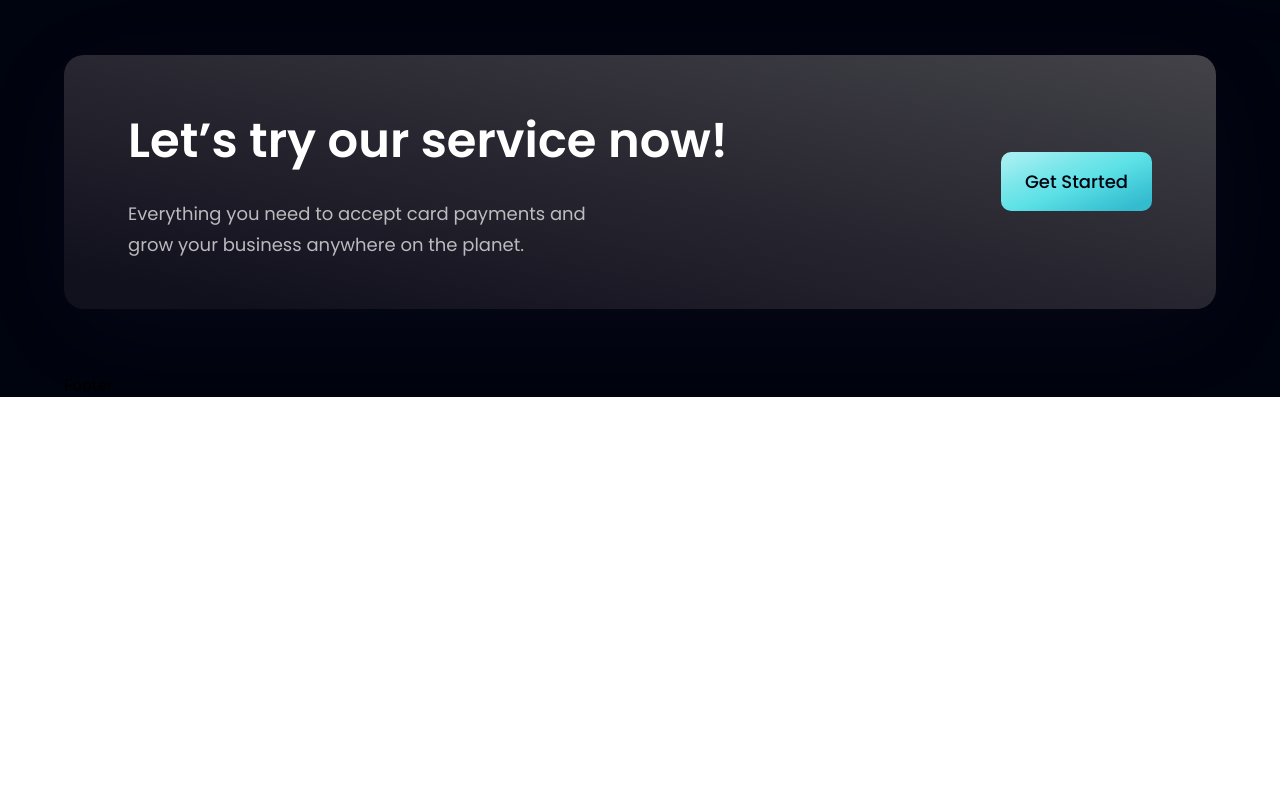
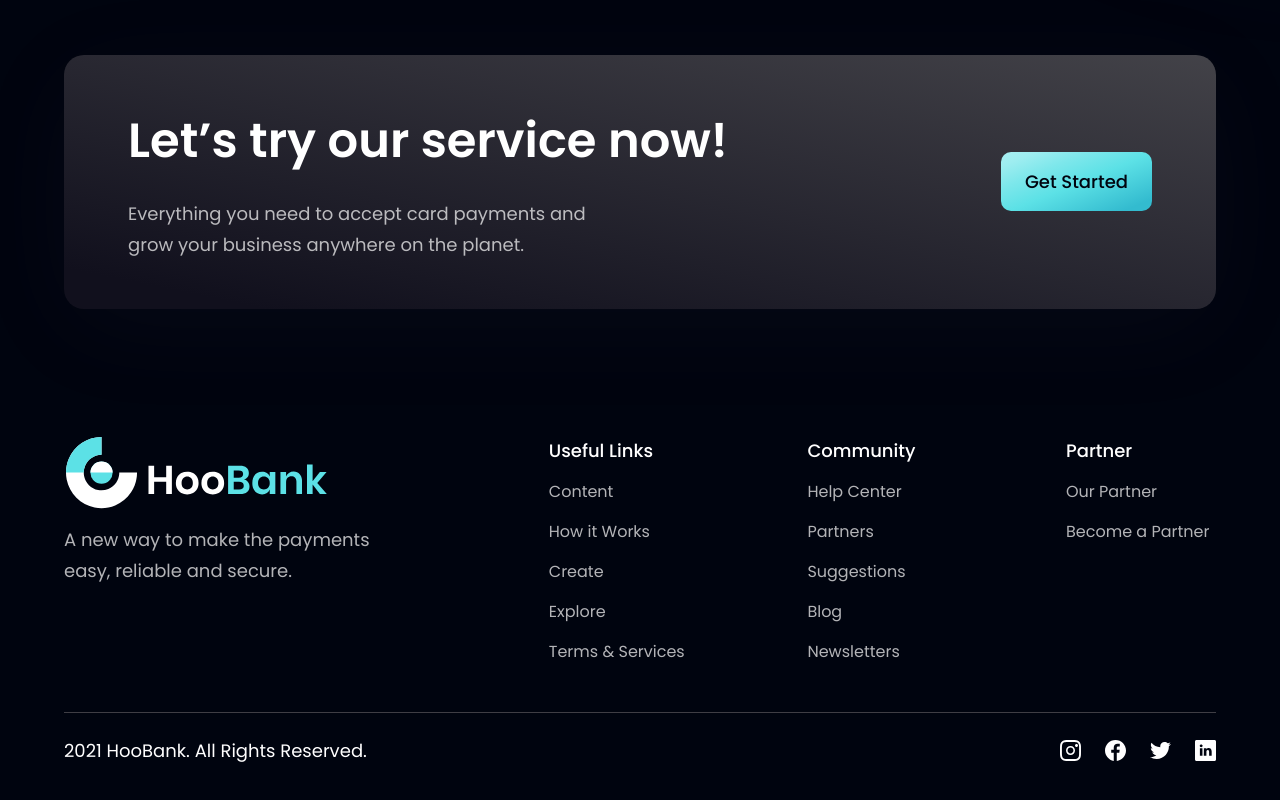
Before and after one commit to rockmel03/bank_modern_app, a React (Vite) app: page / in a window 1280 px wide. Shown: the part 3586-4386 px from the top of the page. Before the commit the page ends 3983 px from the top, so only its background shows below. Built offline with nearby package versions, Linux system fonts and the light colour scheme.

Commit message:
added footer section

```diff
--- a/src/components/Footer.jsx
+++ b/src/components/Footer.jsx
@@ -1,9 +1,64 @@
-import React from 'react'
+import styles from "../style";
+import { logo } from "../assets";
+import { footerLinks, socialMedia } from "../constants";
 
 const Footer = () => {
   return (
-    <div>Footer</div>
-  )
-}
+    <section className={`${styles.flexCenter} ${styles.paddingY} flex-col`}>
+      <div className={`${styles.flexStart} md:flex-row flex-col mb-8 w-full`}>
+        <div className="flex-1 flex flex-col justify-start mr-10">
+          <img
+            src={logo}
+            alt="hoobank"
+            className="w-[266px] h-[72px] object-contain"
+          />
+          <p className={`${styles.paragraph} max-w-[310px] mt-4`}>
+            A new way to make the payments easy, reliable and secure.
+          </p>
+        </div>
+        <div className="flex-[1.5] w-full flex flex-row justify-between flex-wrap md:mt-0 mt-10">
+          {footerLinks.map((footerLink) => (
+            <div
+              key={footerLink.key}
+              className="flex flex-col ss:my-0 my-4 min-w-[150px]"
+            >
+              <h4 className="font-poppins font-medium text-[18px] leading-[27px] text-white">
+                {footerLink.title}
+              </h4>
+              <ul className="list-none mt-4">
+                {footerLink.links.map((link, index) => (
+                  <li
+                    key={link.name}
+                    className={`font-poppins font-normal text-[16px] leading-[24px] text-dimWhite hover:text-secondary cursor-pointer ${
+                      index !== footerLink.links.lenght - 1 ? "mb-4" : "mb-0"
+                    }`}
+                  >
+                    {link.name}
+                  </li>
+                ))}
+              </ul>
+            </div>
+          ))}
+        </div>
+      </div>
 
-export default Footer
+      <div className="w-full flex justify-between items-center md:flex-row flex-col pt-6 border-t-[1px] border-t-[#3f3e45]">
+        <p className="font-poppins font-normal text-center text-[18px] leading-[27px] text-white">
+          2021 HooBank. All Rights Reserved.
+        </p>
+        <div className="flex flex-row md:mt-0 mt-6">
+          {socialMedia.map((social, index) => (
+            <img
+              key={social.id}
+              src={social.icon}
+              alt={social.id}
+              className={`w-[21px] h-[21px] object-contain cursor-pointer ${index !== socialMedia.length - 1 ? "mr-6" : "mr-0"}`}
+            />
+          ))}
+        </div>
+      </div>
+    </section>
+  );
+};
+
+export default Footer;
```
